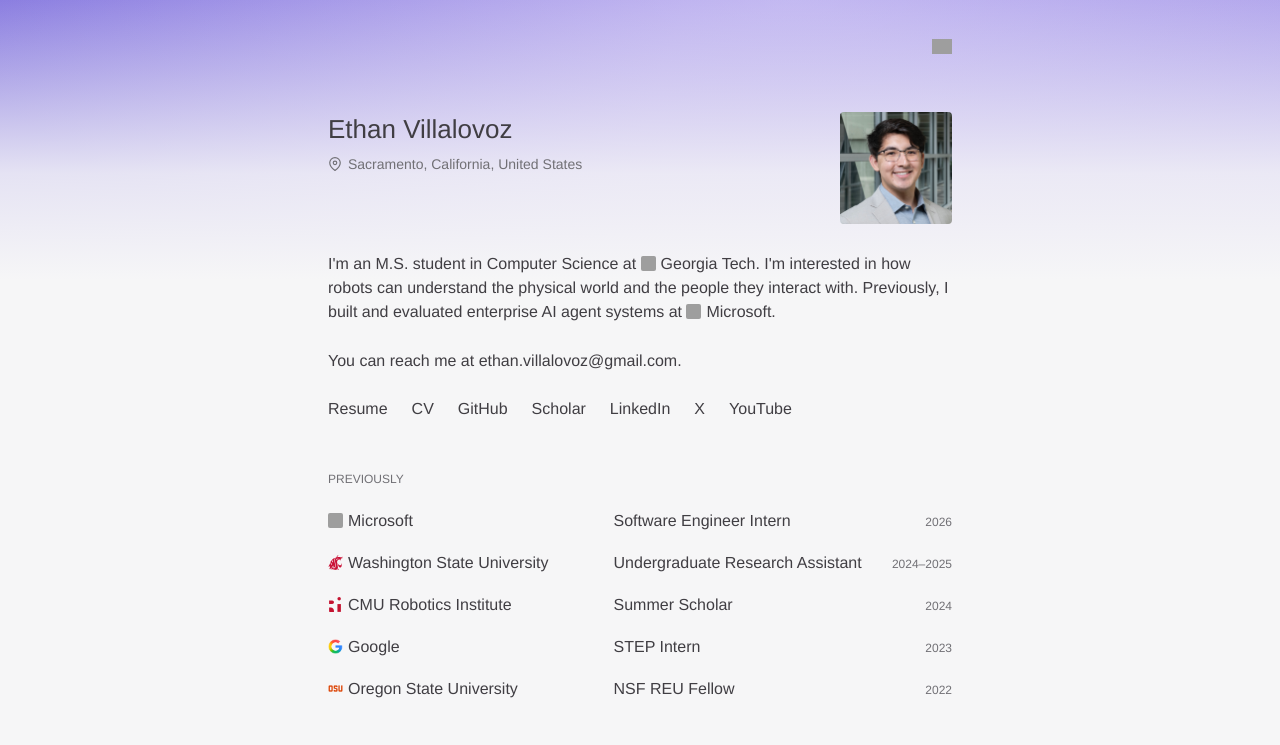
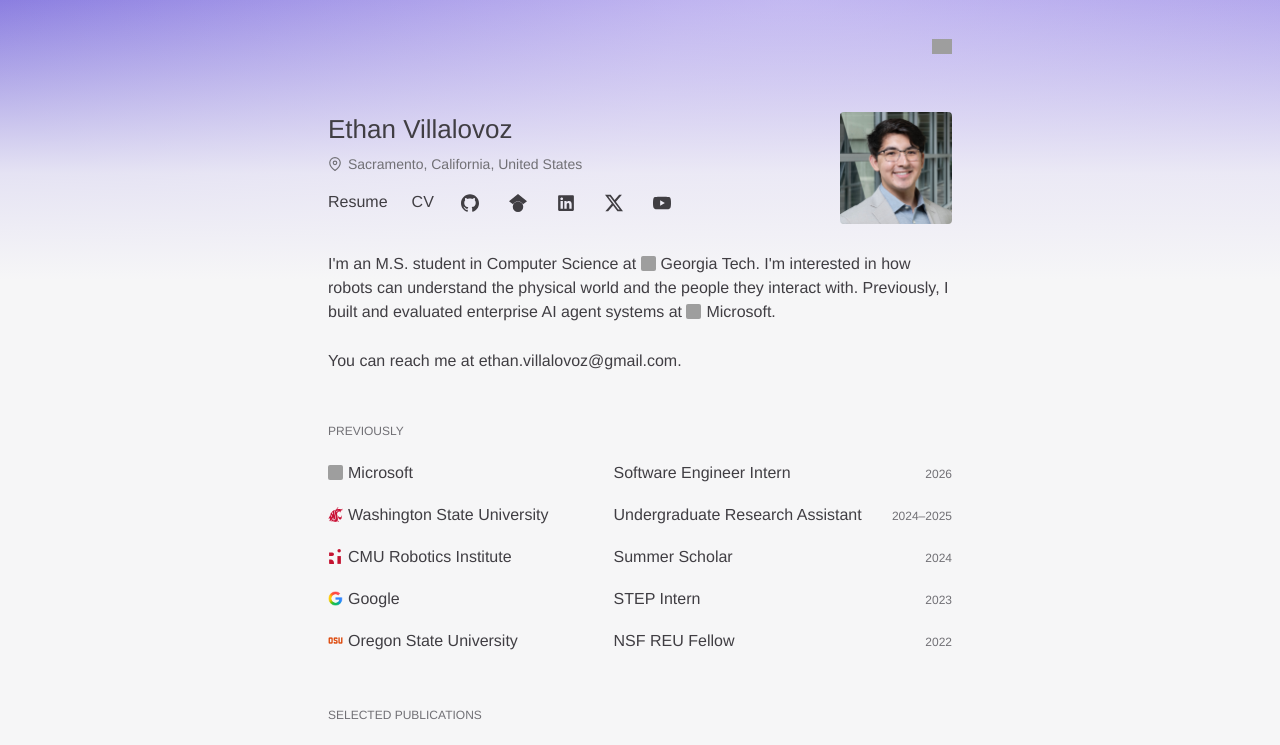
Before and after one commit to ethanvillalovoz/ethanvillalovoz.github.io, a Next.js app: page / in a window 1280 px wide. Shown: the top 745 px of the page. Built offline with nearby package versions, Linux system fonts and the light colour scheme; grey boxes are pictures that could not be loaded.

Commit message:
Group profile links beneath location with social icons

```diff
--- a/src/app/globals.css
+++ b/src/app/globals.css
@@ -200,16 +200,36 @@ button {
 }
 
 .portfolio-profile-links {
-  align-items: baseline;
-  display: grid;
+  align-items: center;
+  display: flex;
+  flex-wrap: wrap;
   gap: 8px 16px;
-  grid-template-columns: repeat(4, max-content);
-  margin-top: 24px;
+  margin-top: 16px;
+}
+
+.portfolio-profile-group {
+  align-items: center;
+  display: flex;
+  gap: inherit;
 }
 
 .portfolio-profile-link-item {
   display: block;
   white-space: nowrap;
+}
+
+.portfolio-link.portfolio-profile-icon {
+  align-items: center;
+  display: inline-flex;
+  justify-content: center;
+  height: 24px;
+  width: 24px;
+  vertical-align: middle;
+}
+
+.portfolio-profile-icon svg {
+  height: 18px;
+  width: 18px;
 }
 
 .portfolio-section + .portfolio-section {
@@ -1087,8 +1107,6 @@ button {
   }
 
   .portfolio-profile-links {
-    display: flex;
-    flex-wrap: wrap;
     column-gap: 24px;
   }
 
--- a/src/components/HomePageClient.tsx
+++ b/src/components/HomePageClient.tsx
@@ -3,6 +3,9 @@
 import Image from "next/image";
 import { useEffect, useState, type ReactNode } from "react";
 import { FiMapPin } from "react-icons/fi";
+import type { IconType } from "react-icons";
+import { FaLinkedin } from "react-icons/fa6";
+import { SiGithub, SiGooglescholar, SiX, SiYoutube } from "react-icons/si";
 import PublicationAuthors from "@/components/PublicationAuthors";
 import ThemeToggle from "@/components/ThemeToggle";
 import { researchPublications, type ResearchPublication } from "@/data/research";
@@ -60,6 +63,14 @@ const profileLinks = [
 	{ label: "X", href: "https://x.com/ethanvillalovoz" },
 	{ label: "YouTube", href: "https://www.youtube.com/@ethanvillalovoz" },
 ];
+
+const profileIcons: Record<string, IconType> = {
+	GitHub: SiGithub,
+	Scholar: SiGooglescholar,
+	LinkedIn: FaLinkedin,
+	X: SiX,
+	YouTube: SiYoutube,
+};
 
 const contactEmail = "ethan.villalovoz@gmail.com";
 
@@ -239,6 +250,34 @@ export default function HomePageClient() {
 								<FiMapPin aria-hidden="true" />
 								<span>Sacramento, California, United States</span>
 							</p>
+
+							<nav className="portfolio-profile-links" aria-label="Ethan's profiles and contact links">
+								{[profileLinks.slice(0, 2), profileLinks.slice(2)].map((group) => (
+									<span className="portfolio-profile-group" key={group[0].label}>
+										{group.map((link) => {
+											const Icon = profileIcons[link.label];
+											return (
+												<span key={link.label} className="portfolio-profile-link-item">
+													{Icon ? (
+														<a
+															href={link.href}
+															target="_blank"
+															rel="noopener noreferrer"
+															className="portfolio-link portfolio-profile-icon"
+															aria-label={link.label}
+															title={link.label}
+														>
+															<Icon aria-hidden="true" />
+														</a>
+													) : (
+														<TextLink href={link.href}>{link.label}</TextLink>
+													)}
+												</span>
+											);
+										})}
+									</span>
+								))}
+							</nav>
 						</div>
 
 						<Image
@@ -294,14 +333,6 @@ export default function HomePageClient() {
 								</span>
 							</span>
 						</p>
-
-						<nav className="portfolio-profile-links" aria-label="Ethan's profiles and contact links">
-							{profileLinks.map((link) => (
-								<span key={link.label} className="portfolio-profile-link-item">
-									<TextLink href={link.href}>{link.label}</TextLink>
-								</span>
-							))}
-						</nav>
 					</div>
 				</header>
 
```
